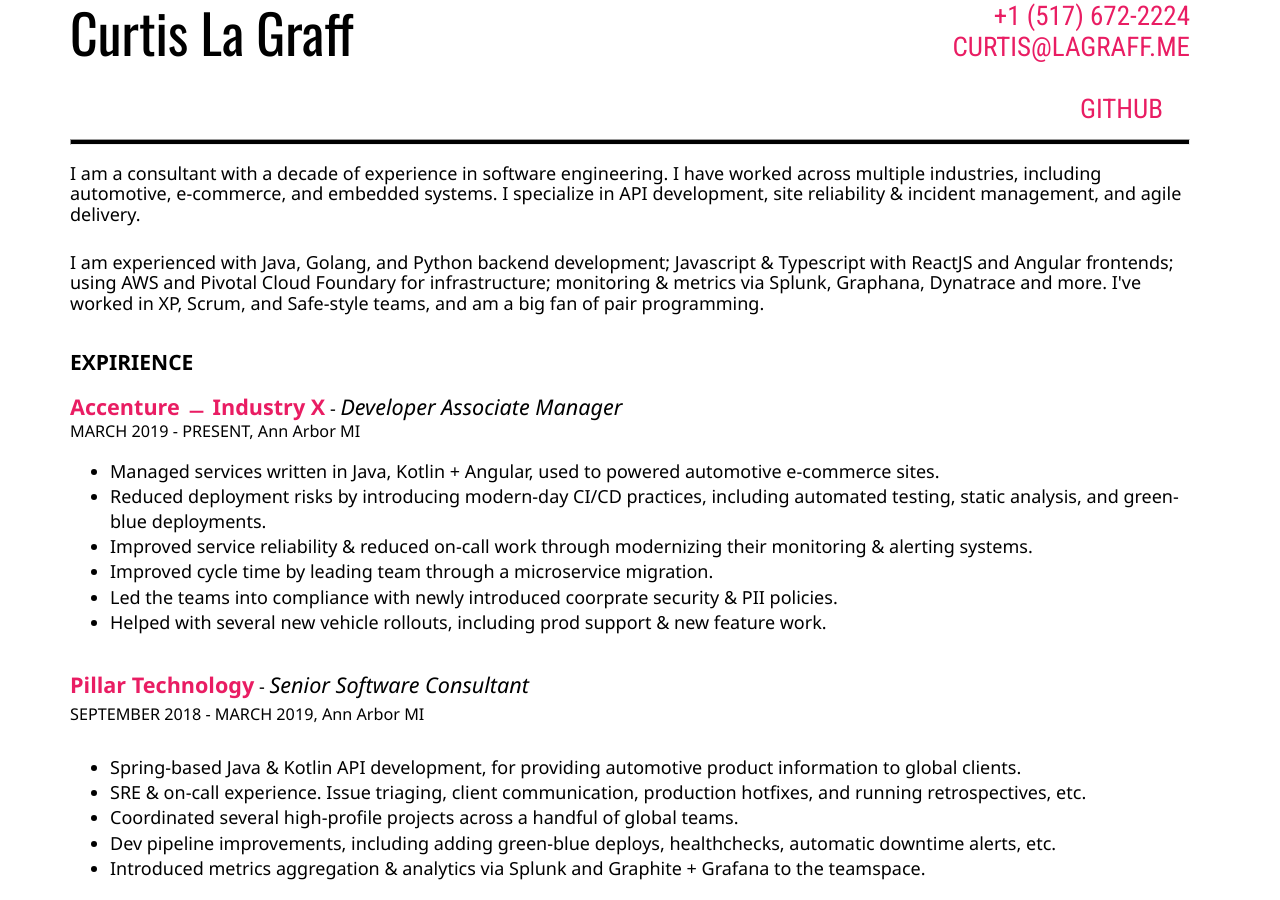
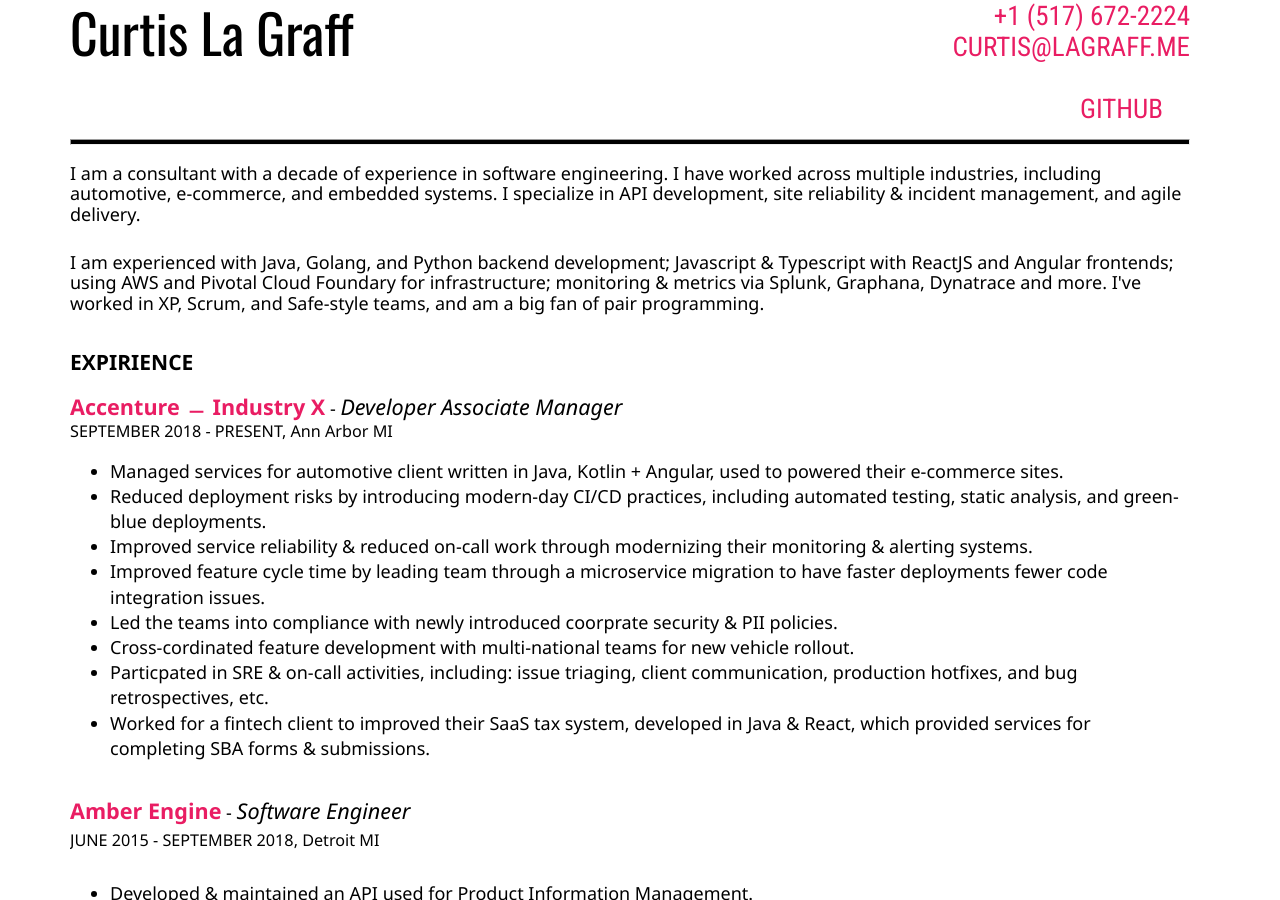
Before and after one commit to clagraff/clagraff.github.io, a Jekyll site: the page built from index.html, in a window 1280 px wide and 900 px high. Built offline with Jekyll 4.4.1, drawn with Linux system fonts in a browser that asks for light colours.

Commit message:
Update index.html

```diff
--- a/index.html
+++ b/index.html
@@ -15,29 +15,18 @@
 <p class="entry">
   <h3>EXPIRIENCE</h3>
   <span class="company">Accenture &#xfe58; Industry X</span> - <span class="position">Developer Associate Manager</span><br/>
-  <span class="duration">MARCH 2019 - PRESENT, Ann Arbor MI</span><br/>
+  <span class="duration">SEPTEMBER 2018 - PRESENT, Ann Arbor MI</span><br/>
   <ul>
-    <li>Managed services written in Java, Kotlin + Angular, used to powered automotive e-commerce sites.</li>
+    <li>Managed services for automotive client written in Java, Kotlin + Angular, used to powered their e-commerce sites.</li>
     <li>Reduced deployment risks by introducing modern-day CI/CD practices, including automated testing, static analysis, and green-blue deployments.</li>
     <li>Improved service reliability & reduced on-call work through modernizing their monitoring & alerting systems.</li>
-    <li>Improved cycle time by leading team through a microservice migration.</li>
+    <li>Improved feature cycle time by leading team through a microservice migration to have faster deployments fewer code integration issues.</li>
     <li>Led the teams into compliance with newly introduced coorprate security & PII policies.</li>
-    <li>Helped with several new vehicle rollouts, including prod support & new feature work.</li>
+    <li>Cross-cordinated feature development with multi-national teams for new vehicle rollout.</li>
+    <li>Particpated in SRE & on-call activities, including: issue triaging, client communication, production hotfixes, and bug retrospectives, etc.</li>
+    <li>Worked for a fintech client to improved their SaaS tax system, developed in Java & React, which provided services for completing SBA forms & submissions.</li>
   </ul>
 </p>
-
-<p class="entry">
-  <span class="company">Pillar Technology</span> - <span class="position">Senior Software Consultant</span><br/>
-  <span class="duration">SEPTEMBER 2018 - MARCH 2019, Ann Arbor MI</span><br/>
-  <ul>
-    <li>Spring-based Java & Kotlin API development, for providing automotive product information to global clients.</li>
-    <li>SRE & on-call experience. Issue triaging, client communication, production hotfixes, and running retrospectives, etc.</li>
-    <li>Coordinated several high-profile projects across a handful of global teams.</li>
-    <li>Dev pipeline improvements, including adding green-blue deploys, healthchecks, automatic downtime alerts, etc.</li>
-    <li>Introduced metrics aggregation & analytics via Splunk and Graphite + Grafana to the teamspace.</li>
-  </ul>
-</p>
-
 <p class="entry">
   <span class="company">Amber Engine</span> - <span class="position">Software Engineer</span><br/>
   <span class="duration">JUNE 2015 - SEPTEMBER 2018, Detroit MI</span><br/>
@@ -54,7 +43,6 @@
     <li>Used Docker and Virtual Environments for local development, and used Amazon Web Services and Fabric for production deployments.</li>
   </ul>
 </p>
-
 <p class="entry">
   <span class="company">Navigation Solutions</span> - <span class="position">Software Testing & Validation Itern</span><br/>
   <span class="duration">MARCH 2013 - JUNE 2015, Bloomfield Hills MI</span><br/>
```
